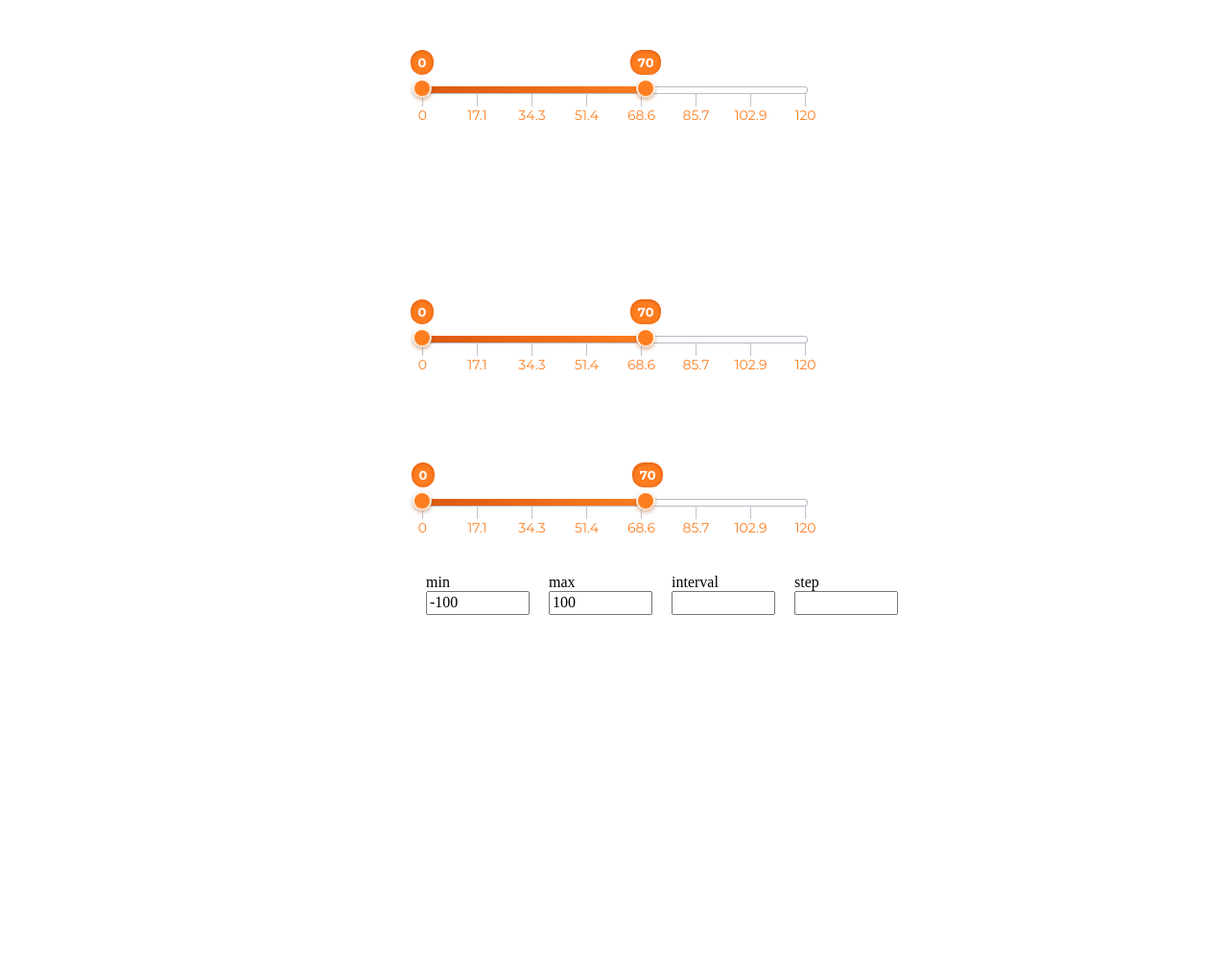
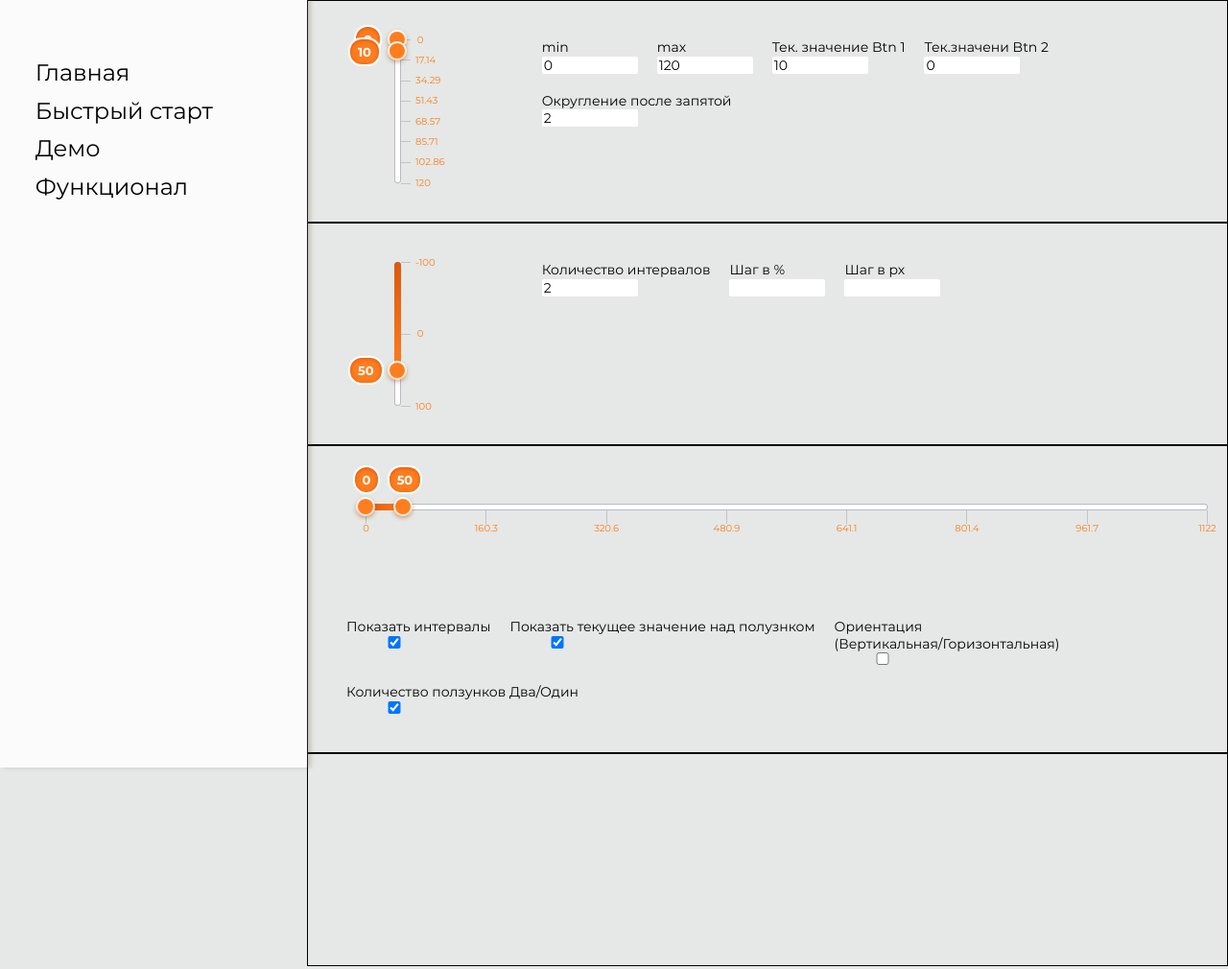
Before and after one commit to Rqik/SliderPlugin, a website built with webpack: page src/index.html in a window 1280 px wide. Shown: the whole page at 96% size. Before the commit the page ends 911 px from the top, so only its background shows below. Built offline with nearby package versions, Linux system fonts and the light colour scheme.

Commit message:
demopage v.0.0.1 +fix reRender +fix View Presenter Model

```diff
--- /dev/null
+++ b/src/assets/index.scss
@@ -0,0 +1,81 @@
+
+*{
+  box-sizing: border-box;
+}
+.wrapper {
+  display: grid;
+  grid-template-columns: 1fr 3fr;
+  background-color: $background-color;
+  width: 100%;
+
+  .nav-panel {
+    // box-sizing: content-box;
+    background-color: #ffffffce;
+    height: 100vh;
+    font-family: Montserrat;
+    font-style: normal;
+    font-weight: 500;
+    font-size: 24px;
+    line-height: 126.9%;
+    /* or 30px */
+    // position: fixed;
+    top: 0;
+    // overflow-y: scroll;
+    padding: 2rem;
+    display: flex;
+    position: -webkit-sticky;
+    position: sticky;
+    top: 0;
+    color: #000000;
+    box-shadow: 4px 0px 4px rgba(129, 99, 77, 0.29);
+    .menu {
+
+      &__bar{
+        width: 100%;
+
+        list-style: none;
+        padding: 0;
+        width: 100%;
+
+      }
+      &__item {
+        padding: 0.3rem;
+        width: 100%;
+        cursor: pointer;
+        &:hover{
+          background-color: $grey-border;
+        }
+      }
+    }
+  }
+
+  .view-panel{
+    width: 100%;
+    display: flex;
+    flex-direction: column;
+    justify-content: flex-start;
+    align-items: center;
+    align-content: center;
+
+  }
+
+  .view__slider{
+    display: flex;
+    flex-direction: column;
+    justify-self: center;
+    align-self: flex-start;
+    align-content: center;
+    justify-content: flex-start;
+    align-items: flex-start;
+    border: 1px solid black;
+    // height: 30%;
+    padding: 40px;
+    width: 100%;
+
+    &-col{
+      flex-direction: row;
+      justify-content: flex-end;
+    }
+  }
+
+}
--- a/src/assets/main.scss
+++ b/src/assets/main.scss
@@ -2,6 +2,7 @@
 @import './fonts/montserrat.css';
 @import './variables.scss';
 @import './slider.scss';
+@import './index.scss';
 body {
   position: relative;
   width: 100%;
@@ -10,22 +11,31 @@ body {
   justify-content: space-between;
   flex-direction: column;
   align-items: center;
+  gap: 70px;
 
-  gap: 70px;
-  label {
-    display: flex;
-    flex-direction: column;
-  }
-
-  input {
-    width: 100px;
-  }
 
   .control-panel {
-    margin-left: 100px;
     display: flex;
+    flex-wrap: wrap;
     flex-direction: row;
     gap: 20px;
+    font-family: "Montserrat";
+    font-style: normal;
+    font-weight: normal;
+    font-size: 14px;
+    line-height: 126.9%;
+    width: 100%;
+    label {
+      display: flex;
+      flex-direction: column;
+      font-style: normal;
+    }
+
+    input {
+      border: none;
+      border-radius: 2px;
+      width: 100px;
+    }
   }
 }
 
@@ -43,22 +53,19 @@ body {
 }
 .slider_rqik{
   position: relative;
-  margin-top: 90px;
   margin-bottom: 0;
-  width:400px;
-  height: 100px;
+  width:200px;
+  height: 150px;
   box-sizing: border-box;
-  // width: 100%;
+  margin-left: 50px;
 
 }
 .slider_rqik2 {
   position: relative;
-  width: 40px;
-  height: 200px;
+  width: 100%;
+  height: 100px;
   box-sizing: border-box;
-  resize: vertical;
-
-
+  margin: 20px ;
 }
 
 .slider_r2 {
--- a/src/assets/slider.scss
+++ b/src/assets/slider.scss
@@ -2,7 +2,7 @@
 
 .slider__range {
   width: 100%;
-  height: 6px;
+  height: 7px;
   border-radius: 1rem;
   cursor: pointer;
   background-color: white;
@@ -28,7 +28,7 @@
   &-item {
     font-family: 'Montserrat';
     font-weight: normal;
-    font-size: 14px;
+    font-size: 10px;
     position: relative;
     top: -2px;
     left: 0;
@@ -98,7 +98,12 @@
   box-shadow: $shadow-orange;
   background: linear-gradient(180deg, #FFFFFF 0%, #F7DDC5 100%) center;
   transition: box-shadow .3s ease-in-out;
-
+  -webkit-touch-callout: none; /* iOS Safari */
+  -webkit-user-select: none;   /* Chrome/Safari/Opera */
+  -khtml-user-select: none;    /* Konqueror */
+  -moz-user-select: none;      /* Firefox */
+  -ms-user-select: none;       /* Internet Explorer/Edge */
+  user-select: none;
   &::before {
     content: '';
     position: absolute;
@@ -122,10 +127,8 @@
 
 
 .slider__range.slider__range_vertical {
-
   height: 100%;
-  width: 6px;
-
+  width: 7px;
   .slider__range_active {
     bottom: 0;
     top: 0;
--- a/src/assets/variables.scss
+++ b/src/assets/variables.scss
@@ -9,3 +9,5 @@ $green: #1BC47D;
 $shadow-orange : 0px 2px 4px rgba(154, 68, 7, 0.45);
 $shadow-orange2 : 0px 2px 12px rgba(206, 91, 9, 0.836);
 $inner-shadow:inset 0px 1px 4px #DB580F;
+
+$background-color: #E5E8E6;
--- a/src/index.html
+++ b/src/index.html
@@ -2,31 +2,85 @@
 <html lang="en">
 
 <head>
-  <meta charset="UTF-8">
-  <meta name="viewport" content="width=device-width, initial-scale=1.0">
+  <meta charset="UTF-8" />
+  <meta name="viewport" content="width=device-width, initial-scale=1.0" />
   <title>Slider Plugin</title>
 </head>
 
 <body>
+  <div class="wrapper">
+    <div class="nav-panel">
+      <ul class="menu__bar">
+        <li class="menu__item">Главная</li>
+        <li class="menu__item">Быстрый старт</li>
+        <li class="menu__item">Демо</li>
+        <li class="menu__item">Функционал</li>
+      </ul>
+    </div>
 
-  <div class="slider_rqik" data-min-value='2'></div>
-  <div class="slider_rqik" data-min-value='2'></div>
-  <div class="slider2" data-min-value='2'></div>
+    <div class="view-panel">
+      <div class="view__slider view__slider-col">
+        <div class="slider_rqik plug1"></div>
+        <form id="form1" class="control-panel">
+          <label>
+            min
+            <input type="text" name="minValue" value="0" /></label>
+          <label>
+            max
+            <input type="text" name="maxValue" value="120" /></label>
 
-  <form id='slider_rqik' data-min-value='2' class="control-panel">
-    <label for="">
-      min
-      <input type="text" id="min" value="-100" /></label>
-    <label for="">
-      max
-      <input type="text" id='max' value="100" /></label>
-    <label for="">
-      interval
-      <input type="text" id='interval' /></label>
-    <label for="">
-      step
-      <input type="text" id='step' /></label>
+          <label>
+            Тек. значение Btn 1
+            <input type="text" name="currentVal1" value="10" /></label>
+          <label>
+            Тек.значени Btn 2
+            <input type="text" name="currentVal2" value="0" /></label>
+          <label>
+            Округление после запятой
+            <input type="text" name="round" value="2" /></label>
         </form>
+      </div>
+      <div class="view__slider view__slider-col">
+        <div class="slider_rqik plug2"></div>
+        <form id="form2" class="control-panel">
+
+          <label>
+            Количество интервалов
+            <input type="text" name="intervalCount" value="2" /></label>
+          <label>
+            Шаг в %
+            <input type="text" name="stepSizePerc" /></label>
+            <label>
+              Шаг в px
+              <input type="text" name="stepSize" /></label>
+        </form>
+      </div>
+      <div class="view__slider">
+        <div class=" plug3 slider_rqik2"> </div>
+        <form id="form3" class="control-panel">
+          <label>
+            Показать интервалы
+            <input type="checkbox" name="showInterval" checked /></label>
+          <label>
+            Показать текущее значение над полузнком
+            <input type="checkbox" name="show" checked /></label>
+          <label>
+            Ориентация
+            <span>
+              (Вертикальная/Горизонтальная)
+            </span>
+            <input type="checkbox" name="rotate" /></label>
+
+            <label>
+              Количество ползунков
+              Два/Один
+              <input type="checkbox" name="range" checked /></label>
+        </form>
+        <!-- <div>data-min-value="22" data-max-value="222" data-current-val2='90'</div> -->
+      </div>
+      <div class="view__slider">
+        <div class="slider_rqik2" data-min-value="2"></div>
+      </div>
 
       <!-- <div class="slider_rqik2"></div>
 
@@ -45,8 +99,7 @@
         <input type="text" id='step' /></label>
     </form> -->
 
-    <div class="slider_r2  "
-    data-min-value='0'   data-range='one' data-interval-count='2'>
+      <div class="slider_r2" data-min-value="0" data-range="one" data-interval-count="2">
         <!-- <div class="slider__range">
         <div class="slider__current_value" style="left: -13px;">0</div>
         <div class="slider__current_value" style="left: 379px;">100</div>
@@ -76,6 +129,8 @@
         step
         <input type="text" id='step' /></label>
     </form> -->
+    </div>
+  </div>
 </body>
 
 </html>
--- a/src/index.ts
+++ b/src/index.ts
@@ -1,19 +1,89 @@
-import { rotate } from './js/interface';
-import { SliderPlag } from './js/Slider/slider';
-import './assets/main.scss'
+import { rotate } from "./js/interface";
+import { data } from "jquery";
+require("./js/Slider/slider");
+import "./assets/main.scss";
 
-import './js/View/subView'
+import "./js/View/subView";
 
-let s = new SliderPlag('.slider_rqik').data({ rotate: 'vertical', show: true, showInterval: true })
-setTimeout(() => {
-  s.data({showInterval: false})
-} , 2000)
-setTimeout(() => {
-  s.data({showInterval: true})
-} , 4000)
-setTimeout(() => {
-  s.data({ rotate: 'horizontal'})
-} , 2000)
+let plug1 = $(".plug1").sliderRqik({
+  rotate: "vertical",
+  maxValue: 1000,
+  range: "two",
+});
 
+runChange($("#form1"), "maxValue", plug1);
+runChange($("#form1"), "minValue", plug1);
+runChange($("#form1"), "currentVal1", plug1);
+runChange($("#form1"), "currentVal2", plug1);
+runChange($("#form1"), "round", plug1);
 
- new SliderPlag('.slider2').data({rotate: 'horizontal'})
+let plug2 = $(".plug2").sliderRqik({rotate: "vertical",range: "one" , minValue: -100});
+runChange($("#form2"), "intervalCount", plug2);
+runChange($("#form2"), "stepSize", plug2);
+runChange($("#form2"), "stepSizePerc", plug2);
+
+let plug3 = $(".plug3").sliderRqik();
+plug3.data({ currentVal1: 50, maxValue: 1122 });
+// runChange($("#form2") , 'currentVal2' , plug2)
+//{range: 'one'}
+
+$(".plug1").on("click", function () {
+  inputChange(
+    $("#form1"),
+    "currentVal2",
+    plug1.getData()[0][0].model.stateCurrent.currentVal2
+  );
+  inputChange(
+    $("#form1"),
+    "currentVal1",
+    plug1.getData()[0][0].model.stateCurrent.currentVal1
+  );
+});
+
+// $("#form3")
+//   .find(`input[name='rotate']`)
+//   .on("click", function () {
+//     if ($(this).prop("checked")) {
+//       plug3.data({ rotate: "horizontal" });
+//     } else {
+//       plug3.data({ rotate: "vertical" });
+//     }
+//   });
+
+checkChange($("#form3"), "rotate", ["vertical", "horizontal"], plug3);
+checkChange($("#form3"), "showInterval", [true, false], plug3);
+checkChange($("#form3"), "show", [true, false], plug3);
+checkChange($("#form3"), "range", [ 'two' , 'one'], plug3);
+
+function checkChange(elem: JQuery, nameAtr: string, value: any, plugItem: any) {
+  elem.find(`input[name='${nameAtr}']`).on("click", function () {
+    if ($(this).prop("checked")) {
+      plugItem.data({
+        [nameAtr]: value[0],
+      });
+    } else {
+      plugItem.data({
+        [nameAtr]: value[1],
+      });
+    }
+  });
+}
+
+function inputChange(elem: JQuery, nameAtr: string, value: any) {
+  elem.find(`input[name='${nameAtr}']`).val(value);
+  console.log(value);
+}
+
+function runChange(elem: JQuery, nameAtr: string, plugItem: any) {
+  elem.find(`input[name='${nameAtr}']`).on("input", function () {
+    if ($(this).val() == "-") {
+      return;
+    }
+    plugItem.data({
+      [nameAtr]: $(this).val(),
+    });
+  });
+  plugItem.data({
+    [nameAtr]: elem.find(`input[name='${nameAtr}']`).val(),
+  });
+}
--- a/src/js/Model/model.ts
+++ b/src/js/Model/model.ts
@@ -2,21 +2,21 @@ import { IState } from "../interface";
 
 export default class Model {
   state: IState = {
-    selector: "slider_rqik", // селектор
+    selector: "sliderRqik", // селектор
     minValue: 0, // минимальное значение
-    maxValue: 120, // максимальное значение
+    maxValue: 100, // максимальное значение
     range: "two", // 1 или 2 указателя
     rotate: "horizontal", // ориентация vertical horizontal
     show: true, // показыватьть текущее значение над указателем
     showInterval: true, // показать интервал
     intervalCount: 7, // количество интервалов
     stepSize: 1, // шаг движения указателя в px
-    currentVal1: 0, // установка значений в числах
-    currentVal2: 70, // установка значений в числах
+    currentVal1: 50, // установка значений в числах
+    currentVal2: 0, // установка значений в числах
     round: 1, // округление,
-    pixelSize: "6",
+    stepSizePerc: 0,// шаг движения указателя в %
     shiftXl: 0,
-    shiftXr: 200,
+    shiftXr: 0,
   };
 
   constructor(selector: string = "slider_rqik") {
@@ -31,7 +31,6 @@ export default class Model {
   }
   editMode<T extends object>(key: T): void {
     this.edit(key);
-
     this.state.minValue = Number(this.state.minValue);
     this.state.maxValue = Number(this.state.maxValue);
     this.state.intervalCount = Number(this.state.intervalCount);
@@ -42,18 +41,16 @@ export default class Model {
   }
 
   leftVal() {
-    let res =
-      ((this.state.maxValue - this.state.minValue) * this.state.shiftXl) / 100 +
-      this.state.minValue;
-    this.state.currentVal2 =
-      Math.round(res * 10 ** this.state.round) / 10 ** this.state.round;
+    const t = this.state;
+    const res = ((t.maxValue - t.minValue) * t.shiftXl) / 100 + t.minValue;
+    t.currentVal2 = Math.round(res * 10 ** t.round) / 10 ** t.round;
   }
+
   rightVal() {
-    let res =
-      ((this.state.maxValue - this.state.minValue) * this.state.shiftXr) / 100 +
-      this.state.minValue;
-    this.state.currentVal1 =
-      Math.round(res * 10 ** this.state.round) / 10 ** this.state.round;
+    const t = this.state;
+    const res = ((t.maxValue - t.minValue) * t.shiftXr) / 100 + t.minValue;
+    t.currentVal1 = Math.round(res * 10 ** t.round) / 10 ** t.round;
+    t.currentMax = t.currentVal1;
   }
   get stateCurrent(): IState {
     return this.state;
--- a/src/js/Presenter/presenter.ts
+++ b/src/js/Presenter/presenter.ts
@@ -18,7 +18,6 @@ export default class Present {
 
   modify(data: object | Function | any) {
     this.model.edit(data);
-
     switch (Object.keys(data)[0]) {
       case "shiftXl":
         this.model.leftVal();
@@ -39,21 +38,25 @@ export default class Present {
   }
 
   sliderMode(options: object) {
-    this.model.edit(options);
+    this.model.editMode(options);
     this.view.editView(this.model.stateCurrent);
+    // console.log( options);
+
     if (this.rotate !== this.model.stateCurrent.rotate) {
       this.rotate = this.model.stateCurrent.rotate;
       this.view.newObserver.unsubscribe(this.subFunction);
+      this.view.removeStyle(this.view.slider)
       this.init();
     } else {
-      this.start();
     }
+
+    this.start();
   }
   start() {
     this.view.reRender();
     this.view.installMove(
-      this.model.stateCurrent.currentVal1,
-      this.model.stateCurrent.currentVal2
+      this.model.state.currentVal2,
+      this.model.state.currentVal1
     );
   }
 }
--- a/src/js/Slider/slider.ts
+++ b/src/js/Slider/slider.ts
@@ -1,32 +1,72 @@
-import Present from '../Presenter/presenter'
+import { IState } from "./../interface";
+import { data, fn } from "jquery";
+import Present from "../Presenter/presenter";
 
-$(function () {
-  console.log('jq');
+declare global {
+  interface JQuery {
+    sliderRqik: any;
+  }
+}
+(function ($) {
+  $.fn.sliderRqik = function (options: object) {
+    let arr: any = [];
 
-})
-export class SliderPlag {
-  sliders: NodeList
-  presents?: any = []
-  constructor(selector: string) {
-    this.sliders = document.querySelectorAll(selector)
-    this.start(selector)
+    this.map((id, el) => {
+      let res = new SliderPlag(el, id);
+      res.data(options);
+      arr.push(res);
+    });
+
+    let slider = {
+      data(opt: object) {
+        arr.map(function (el: any) {
+          el.data(opt);
+        });
+        return slider;
+      },
+      getData() {
+        let res: any = [];
+        arr.map((el: any, ind: any) => {
+          res.push(el.presents);
+        });
+
+        return res;
+      },
+    };
+
+    return slider;
+  };
+})(jQuery);
+class SliderPlag {
+  sliders: HTMLElement;
+  presents?: any = [];
+  selector: string = "";
+  constructor(element: HTMLElement, ind: number) {
+    this.sliders = element;
+    this.selector = this.sliders.className;
+    this.start(this.selector, ind, this.sliders.dataset);
   }
 
-  start(selector: string) {
-    this.sliders.forEach((el,ind )=> {
-      let s = el as HTMLElement;
-      let className = `${selector.replace(/\W+/gi , '')}-${ind}_init-slider`
-      s.classList.add(className)
-      let pr = new Present(`.${className}`)
-      this.presents = [...this.presents, pr]
-    })
+  start(selector: string, ind: number, opt: object) {
+    let className = `${selector.replace(/\W+/gi, "")}-${ind}_i-slider`;
+    this.sliders.classList.add(className);
+    let pr = new Present(`.${className}`);
+    pr.sliderMode(opt);
+    this.presents = [...this.presents, pr];
+    return this;
   }
 
   data(data: object) {
     this.presents.forEach((element: Present) => {
-      element.sliderMode(data)
+      element.sliderMode(data);
     });
-    return this
+    return this;
   }
-
+  getData() {
+    let state: any = [];
+    this.presents.forEach((element: Present) => {
+      state = [...state, element.model.stateCurrent];
+    });
+    return state;
+  }
 }
--- a/src/js/View/subView.ts
+++ b/src/js/View/subView.ts
@@ -116,10 +116,7 @@ export class SliderRange {
     }
   }
   activeZone(left: number, rigth: number) {
-    // console.log('left = ' + left + ' rigth = ' + rigth);
-
     if (this.rotate == "horizontal") {
-
       this.sliderActiveZone.style.left = left + "%";
       this.sliderActiveZone.style.width = rigth - left + "%";
     } else {
--- a/src/js/View/view.ts
+++ b/src/js/View/view.ts
@@ -16,7 +16,7 @@ export default class View {
   interval: Interval = new Interval();
   buttonWidth: number = 10;
   clickHandler: any = this.onMouseMove.bind(this);
-  currentButton: HTMLElement = this.buttonLeft.button; // абстрактный тумблер
+  currentButton: HTMLElement = this.buttonRight.button; // абстрактный тумблер
   tumblerB: boolean = false;
   newObserver: Observer;
   state: IState;
@@ -44,6 +44,10 @@ export default class View {
     if (this.state.show) {
       this.sliderRange.append(this.currentValLeft.currentVal);
     }
+  }
+  buttonLeftRemove() {
+    this.buttonLeft.button.remove();
+    this.currentValLeft.currentVal.remove();
   }
   intervalExpose() {
     this.renderInterval();
@@ -77,18 +81,9 @@ export default class View {
         widthSlider: this.sliderRange.offsetWidth,
         heightSlider: this.sliderRange.offsetHeight,
       });
-
-      if (this.state.rotate === "horizontal") {
-        this.newObserver.broadcast({
-          pixelSize: this.sliderRange.offsetWidth,
-        });
-      } else if (this.state.rotate === "vertical") {
-        this.newObserver.broadcast({
-          pixelSize: this.sliderRange.offsetHeight,
-        });
     }
   }
-  }
+
   removeStyle(el: any) {
     let s = el.querySelectorAll("[style]");
     s.forEach((el: HTMLElement) => {
@@ -113,9 +108,13 @@ export default class View {
   show() {
     if (this.state.range === "two") {
       this.buttonLeftExpose();
+    } else {
+      this.buttonLeftRemove();
     }
     if (this.state.showInterval) {
       this.intervalExpose();
+    } else {
+      this.interval.interval.remove;
     }
     if (this.state.show) {
       this.sliderRange.append(this.currentValRight.currentVal);
@@ -136,11 +135,7 @@ export default class View {
     } else {
       this.tumblerB = false;
     }
-
-    if (this.state.range == "two") {
-      this.buttonLeft.button.ondragstart = () => false;
-    }
-    this.buttonRight.button.ondragstart = () => false;
+    this.currentButton.ondragstart = () => false;
   }
   remove() {
     document.removeEventListener("mousemove", this.clickHandler);
@@ -152,8 +147,10 @@ export default class View {
     } else if (this.state.rotate === "vertical") {
       this.sliderIdent = this.slider.offsetTop;
     }
-
+    if (this.state.range == 'two') {
       this.initMove(this.mathValueCalc(min), this.mathValueCalc(max));
+    }
+    this.initMove(this.mathValueCalc(this.state.minValue), this.mathValueCalc(max));
   }
   mathValueCalc(num: number): number {
     return (
@@ -164,29 +161,30 @@ export default class View {
   }
   // сброс позиций кнопок
   initMove(min: number, max: number) {
-    Promise.resolve().then(() => {
     this.currentButton = this.buttonLeft.button;
     this.tumblerB = true;
     this.moveButton(min);
     this.currentButton = this.buttonRight.button;
     this.tumblerB = false;
     this.moveButton(max);
-    });
   }
   onMouseMove(e: MouseEvent) {
     let perc: number = 0;
     if (this.state.rotate === "horizontal") {
-      //если изменяется на шаг то вызываю мув
       perc = this.mathPercent(e.pageX);
     } else if (this.state.rotate === "vertical") {
-      //если изменяется на шаг то вызываю мув
       perc = this.mathPercent(e.pageY);
     }
-    if (this.state.stepSize <= 1) {
+    if (!!this.state.stepSizePerc) {
+      this.moveButton(this.mathStepPercent(perc));
+    } else if (this.state.stepSize > 1) {
+      this.moveButton(this.mathOperation(perc));
+    } else {
       this.moveButton(perc);
-    } else {
-      this.moveButton(this.mathOperation(perc));
     }
+  }
+  mathStepPercent(num: number): number {
+    return Math.round(num / this.state.stepSizePerc) * this.state.stepSizePerc;
   }
   //перевод в проценты
   mathPercent(num: number): number {
@@ -202,11 +200,9 @@ export default class View {
   moveButton(pos: number): void {
     if (pos <= 0) {
       pos = 0;
-    }
-    if (pos >= 100) {
+    } else if (pos >= 100) {
       pos = 100;
     }
-
     if (this.tumblerB) {
       this.newObserver.broadcast({
         shiftXl: pos,
@@ -229,12 +225,6 @@ export default class View {
       this.showCurentValue();
     }
 
-    if (this.state.shiftXl >= this.state.shiftXr) {
-      [this.state.shiftXl, this.state.shiftXr] = [
-        this.state.shiftXr,
-        this.state.shiftXl,
-      ];
-    }
     // ----
     this.activeZoneAction();
     //размеры для активной зоны
@@ -265,7 +255,11 @@ export default class View {
   }
 
   activeZoneAction() {
+    if (this.state.shiftXl > this.state.shiftXr) {
+      this.slideClass.activeZone(this.state.shiftXr, this.state.shiftXl);
+    } else {
       this.slideClass.activeZone(this.state.shiftXl, this.state.shiftXr);
+    }
   }
   movePoint(e: MouseEvent) {
     this.onMouseMove(e);
--- a/src/js/interface.ts
+++ b/src/js/interface.ts
@@ -8,6 +8,7 @@ export interface IState {
   rotate: rotate;
   intervalCount: number;
   stepSize: number;
+  stepSizePerc: number;
   currentVal1: number;
   currentVal2: number;
   [k: string]: any;
```
Also changed, not shown: src/js/Model/model.spec.ts (+7 -0 lines), src/js/Slider/jquery.slider.d.ts (added, +41 -0 lines), src/js/View/view.spec.ts (+31 -9 lines). Lines whose indentation alone changed are shown as unchanged.
